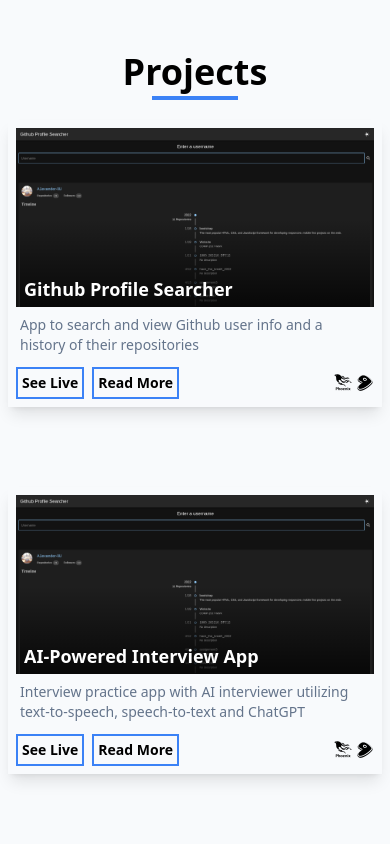
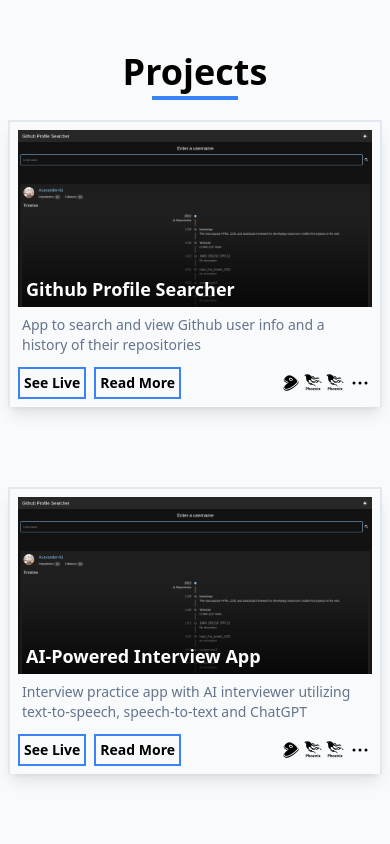
Before and after one commit to A1exander-liU/portfolio, a Next.js app: page / in a window 390 px wide. Shown: the part 1280-2124 px from the top of the page. Built offline with nearby package versions, Linux system fonts and the light colour scheme.

Commit message:
feat: update tech bar
add show more icon to display overflowed items

```diff
--- a/app/components/project/projectCard2.tsx
+++ b/app/components/project/projectCard2.tsx
@@ -1,12 +1,78 @@
-import React from "react";
+import React, { useEffect, useRef, useState } from "react";
 import { motion } from "framer-motion";
 import { ProjectNode } from "../../scripts/types";
 import Image from "next/image";
+import { EllipsisHorizontalIcon } from "@heroicons/react/24/solid";
+import { Menu, MenuButton, MenuItem, MenuItems } from "@headlessui/react";
+
+function ShowMore({ hidden }: { hidden: React.JSX.Element[] }) {
+  return (
+    <Menu>
+      <MenuButton>
+        <EllipsisHorizontalIcon className="w-6" />
+      </MenuButton>
+      <MenuItems
+        anchor="bottom end"
+        transition
+        className="z-20 max-w-10 p-1 flex flex-wrap items-center space-x-1 rounded-md bg-slate-50 dark:bg-slate-900 dark:text-white ring-2 ring-opacity-10 ring-black dark:ring-gray-700 origin-top transition duration-200 ease-out data-[closed]:scale-95 data-[closed]:opacity-0"
+      >
+        {hidden.map((node, i) => (
+          <MenuItem key={i}>{node}</MenuItem>
+        ))}
+      </MenuItems>
+    </Menu>
+  );
+}
+
+function TechBar({ tech, pos }: { tech: string[]; pos: string }) {
+  const allChildren = tech.map((name, i) => <i key={i} className={`devicon-${name}-plain text-lg`}></i>);
+  const techBarRef = useRef<HTMLDivElement | null>(null);
+
+  const [displayedChildren, setDisplayedChildren] = useState<React.JSX.Element[]>([]);
+  const [hiddenChildren, setHiddenChildren] = useState<React.JSX.Element[]>([]);
+
+  // Sizes (pixels)
+  const spacing = 4; // space-x-1
+  const iconSize = 18; // text-lg
+  const showMoreIconSize = 24 + spacing;
+
+  const handleOverflow = () => {
+    const container = techBarRef.current;
+    if (!container) return;
+
+    const containerWidth = container.clientWidth - showMoreIconSize;
+    const childWidth = iconSize + spacing;
+    const slots = Math.floor(containerWidth / childWidth);
+
+    setDisplayedChildren(allChildren.slice(0, slots));
+    setHiddenChildren(allChildren.slice(slots));
+  };
+
+  useEffect(() => {
+    console.log(hiddenChildren);
+  }, [hiddenChildren]);
+
+  useEffect(() => {
+    handleOverflow();
+    window.addEventListener("resize", handleOverflow);
+    return () => window.removeEventListener("resize", handleOverflow);
+  }, []);
+
+  return (
+    <div
+      ref={techBarRef}
+      className={`flex overflow-hidden justify-end items-center space-x-1 ${pos === "right" ? "md:col-start-1 md:row-start-1 md:justify-start" : ""}`}
+    >
+      {displayedChildren}
+      {hiddenChildren.length > 0 && <ShowMore hidden={hiddenChildren} />}
+    </div>
+  );
+}
 
 export default function ProjectCard2({ node, pos }: { node: ProjectNode; pos: "left" | "right" }) {
   return (
     <motion.div
-      className={`p-2 min-h-64 w-full grid grid-cols-1 md:grid-cols-2 gap-2 lg:max-w-[65%] text-sm md:text-base dark:bg-slate-800 ${pos === "left" ? "self-start" : "self-end"} shadow-lg`}
+      className={`p-2 min-h-64 w-full grid grid-cols-1 md:grid-cols-2 gap-2 border-x-2 border-t-2 border-solid border-slate-200 dark:border-slate-700 dark:border-2 lg:max-w-[65%] text-sm md:text-base dark:bg-slate-800 ${pos === "left" ? "self-start" : "self-end"} shadow-lg`}
     >
       <div
         className={`relative p-1 grid md:block grid-rows-subgrid row-start-1 col-start-1 ${pos === "left" ? "md:col-start-1" : "md:col-start-2"} row-span-2`}
@@ -50,15 +116,25 @@ export default function ProjectCard2({ node, pos }: { node: ProjectNode; pos: "l
             <p className="flex justify-center space-x-2 font-semibold">Read More</p>
           </motion.a>
         </div>
-        <div
-          className={`flex overflow-hidden justify-end items-center space-x-1 ${pos === "right" ? "md:col-start-1 md:row-start-1 md:justify-start" : ""}`}
-        >
-          <i className="devicon-javascript-plain text-lg"></i>
-          <i className="devicon-materialui-plain text-lg"></i>
-          <i className="devicon-react-plain text-lg"></i>
-          <i className="devicon-css3-plain text-lg"></i>
-          <i className="devicon-html5-plain text-lg"></i>
-        </div>
+        <TechBar
+          tech={[
+            "javascript",
+            "materialui",
+            "react",
+            "html5",
+            "css3",
+            "css3",
+            "css3",
+            "css3",
+            "react",
+            "html5",
+            "css3",
+            "css3",
+            "css3",
+            "css3",
+          ]}
+          pos={pos}
+        />
       </div>
     </motion.div>
   );
```
